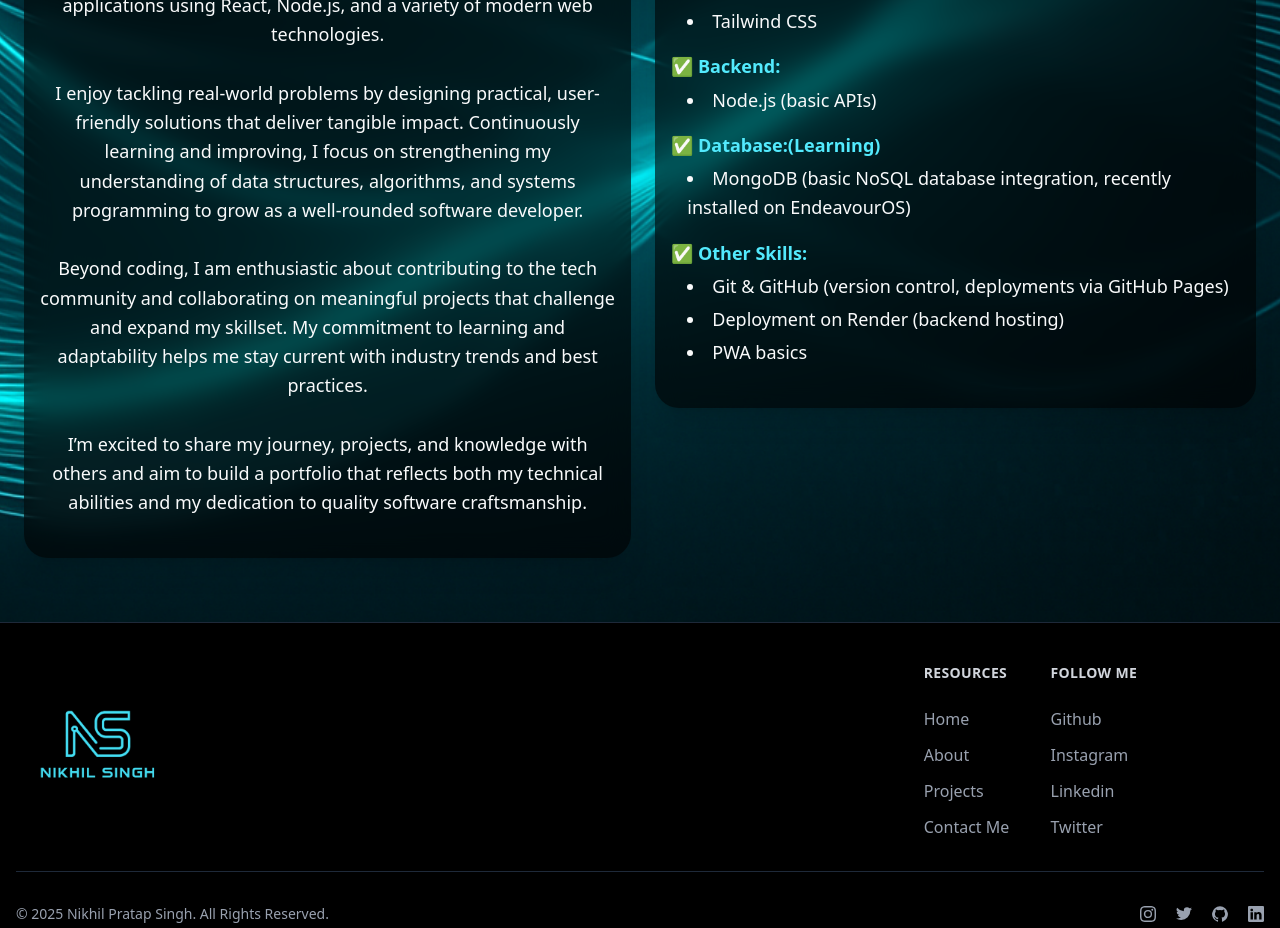
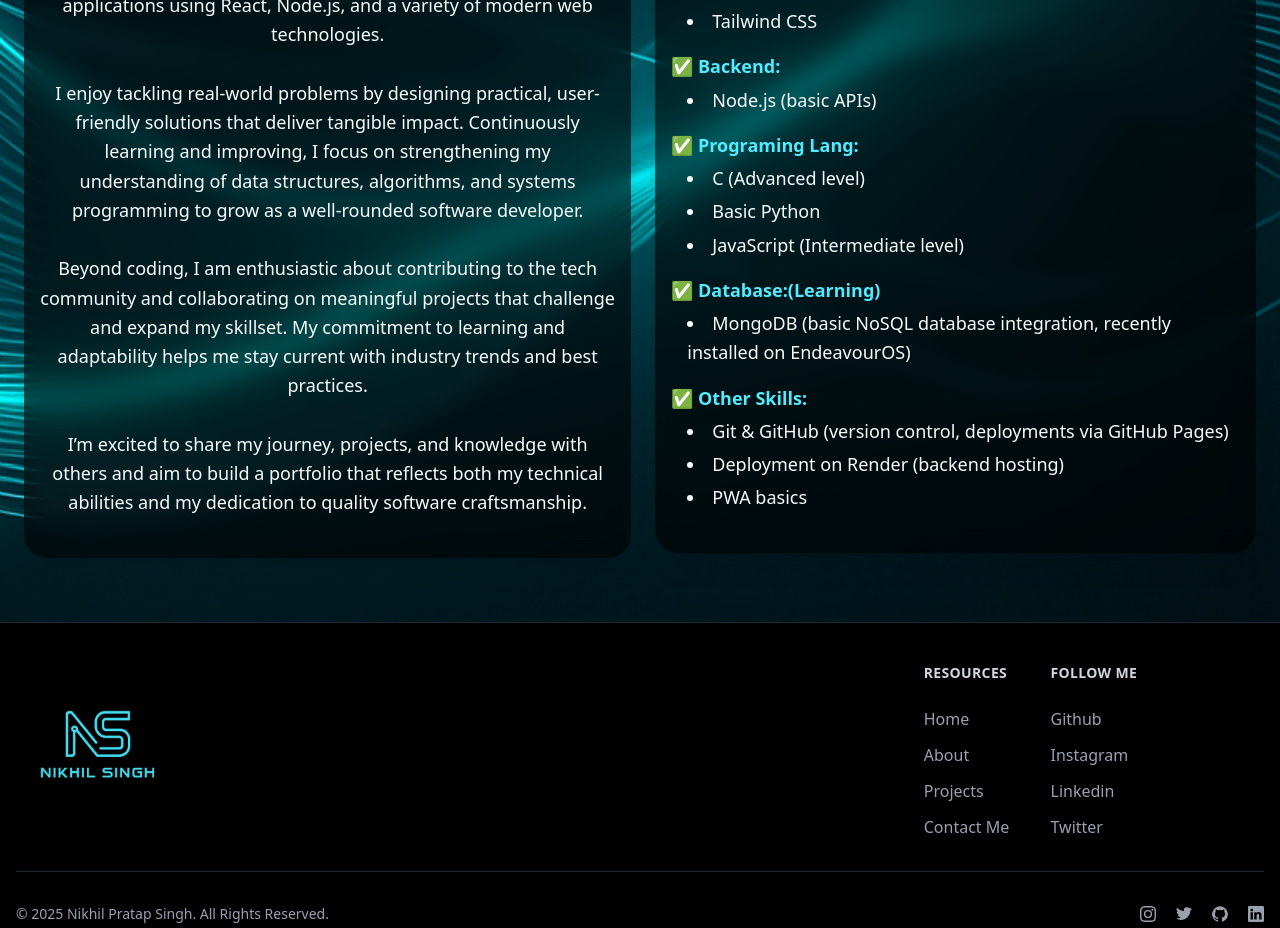
Before and after one commit to nikhil-partap/nikhilsingh.me, a React (Vite) app: page /about in a window 1280 px wide. Shown: the part 920-1848 px from the top of the page. Built offline with nearby package versions, Linux system fonts and the light colour scheme.

Commit message:
Add programming languages section to About component for enhanced skill representation

```diff
--- a/src/components/About/About.jsx
+++ b/src/components/About/About.jsx
@@ -94,6 +94,16 @@ export default function About() {
                       </li> */}
                     </ul>
                   </div>
+                  <div className="text-left">
+                    <p className="font-bold text-cyan-300 mb-1">
+                      ✅ Programing Lang:
+                    </p>
+                    <ul className="list-disc list-inside ml-4 space-y-1">
+                      <li>C (Advanced level)</li>
+                      <li>Basic Python </li>
+                      <li>JavaScript (Intermediate level)</li>
+                    </ul>
+                  </div>
 
                   <div className="text-left">
                     <p className="font-bold text-cyan-300 mb-1">
```
